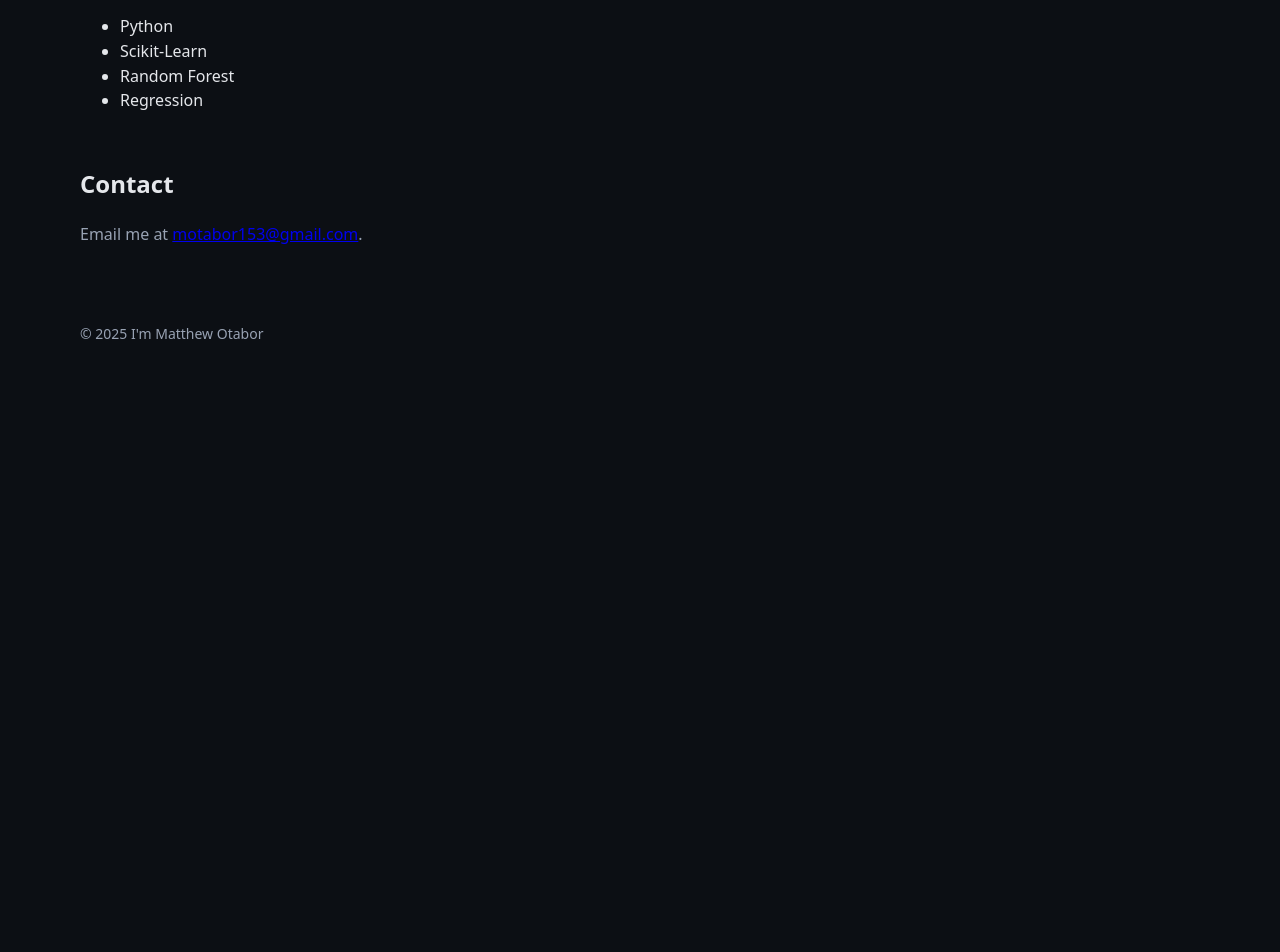
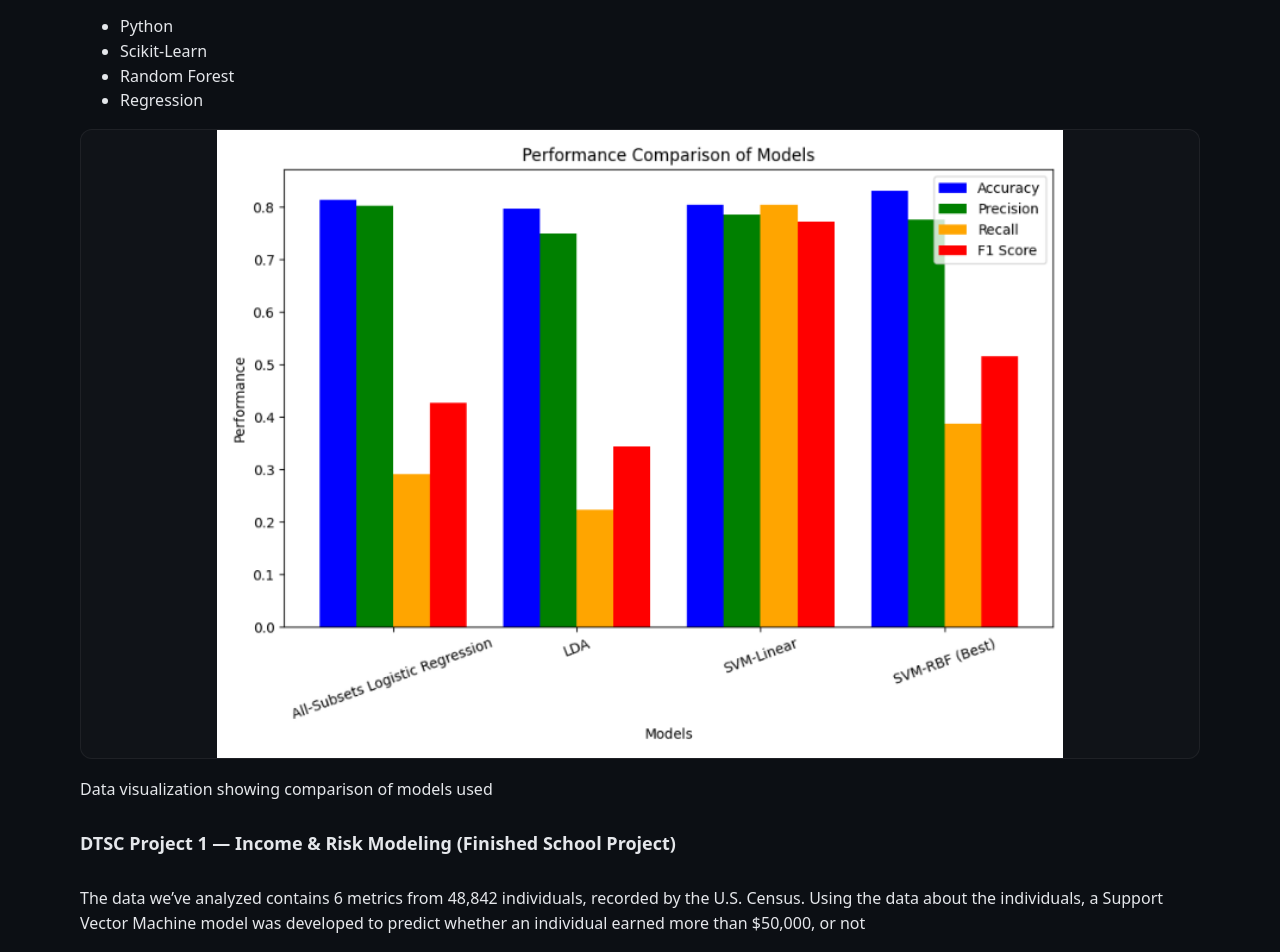
Before and after one commit to motabor153/FinalPortfolio, a React (Vite) app: page / in a window 1280 px wide. Shown: the part 1840-2792 px from the top of the page. Before the commit the page ends 2225 px from the top, so only its background shows below. Built offline with nearby package versions, Linux system fonts and the light colour scheme.

Commit message:
Added the DTSC Project 1-Income & Risk Modeling Project

```diff
--- a/src/App.jsx
+++ b/src/App.jsx
@@ -18,6 +18,15 @@ export default function App() {
       caption: "R² on validation by model — Random Forest (tuned) ranked highest.",
       tags: ["Python", "Scikit-Learn", "Random Forest", "Regression"],
       demo: "" // optional if you host a notebook/report later
+    },
+    {
+      title: "DTSC Project 1 — Income & Risk Modeling (Finished School Project)",
+      description:
+        "The data we’ve analyzed contains 6 metrics from 48,842 individuals, recorded by the U.S. Census. Using the data about the individuals, a Support Vector Machine model was developed to predict whether an individual earned more than $50,000, or not",
+      image: `${import.meta.env.BASE_URL}dtsc1-cover.png`,
+      caption: "Data visualization showing comparison of models used",
+      tags: ["SVM-RBF", "Decision Tree", "Logistic Regression", "Classification"],
+      fit: "contain"
     }
   ];
 
--- a/src/components/ProjectCard.jsx
+++ b/src/components/ProjectCard.jsx
@@ -1,16 +1,19 @@
 export default function ProjectCard({
   title,
   description,
-  image,               // e.g. `${import.meta.env.BASE_URL}projects/weather/cover.png`
+  image,               // e.g. `${import.meta.env.BASE_URL}chart.png`
   tags = [],
   status = "",         // e.g. "In progress"
-  github,              // e.g. "https://github.com/you/weather-app"
-  demo,                // optional live URL
-  caption              // ← NEW: short line under the image
+  github,              // e.g. "https://github.com/you/repo" (unused for now)
+  demo,                // optional live URL (unused for now)
+  caption,             // short line under the image
+  fit = "cover",       // "cover" | "contain"
+  ratio = "16 / 9",    // keep uniform card height; can be "auto"
+  position = "center"  // e.g. "center top" if using cover
 }) {
   return (
     <article className="card project-card">
-      <div className="frame">
+      <div className="frame" style={{ aspectRatio: ratio }}>
         {status && <span className="pill">{status}</span>}
 
         {/* Show image if available, otherwise skeleton */}
@@ -19,6 +22,13 @@ export default function ProjectCard({
             src={image}
             alt={`${title} screenshot`}
             loading="lazy"
+            style={{
+              width: "100%",
+              height: "100%",
+              objectFit: fit,        // key: use "contain" for full chart
+              objectPosition: position,
+              display: "block"
+            }}
             onError={(e) => {
               e.currentTarget.style.display = "none";
               const skel = e.currentTarget.closest(".frame")?.querySelector(".skeleton");
@@ -26,13 +36,13 @@ export default function ProjectCard({
             }}
           />
         ) : null}
+
         <div className="skeleton" style={{ display: image ? "none" : "block" }}>
           <div className="shimmer" />
           <span className="skel-text">Screenshot coming soon</span>
         </div>
       </div>
 
-      {/* NEW: image caption */}
       {caption && <p className="small muted" style={{ marginTop: 6 }}>{caption}</p>}
 
       <header className="proj-head">
```
Also changed, not shown: public/dtsc1-cover.png (added).
